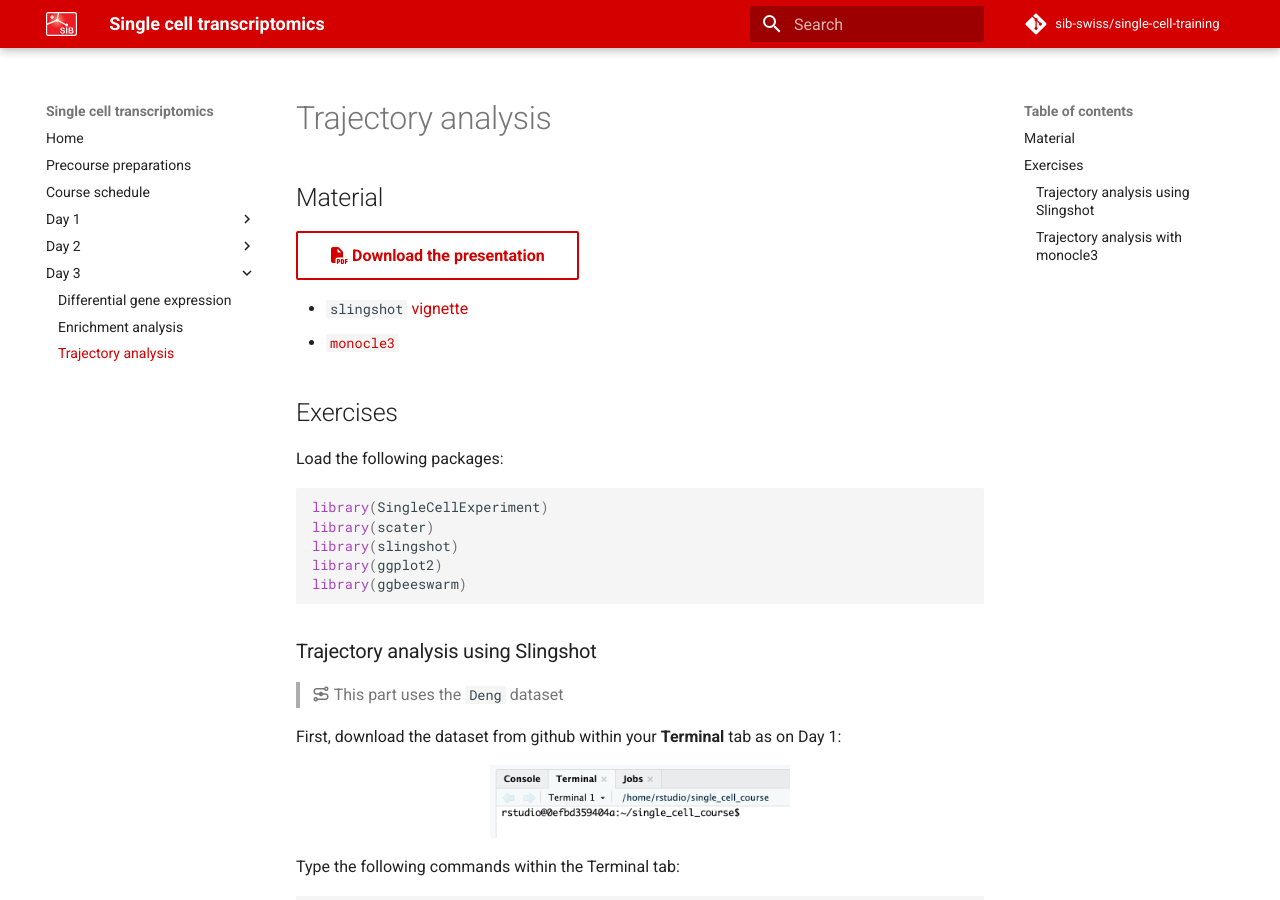
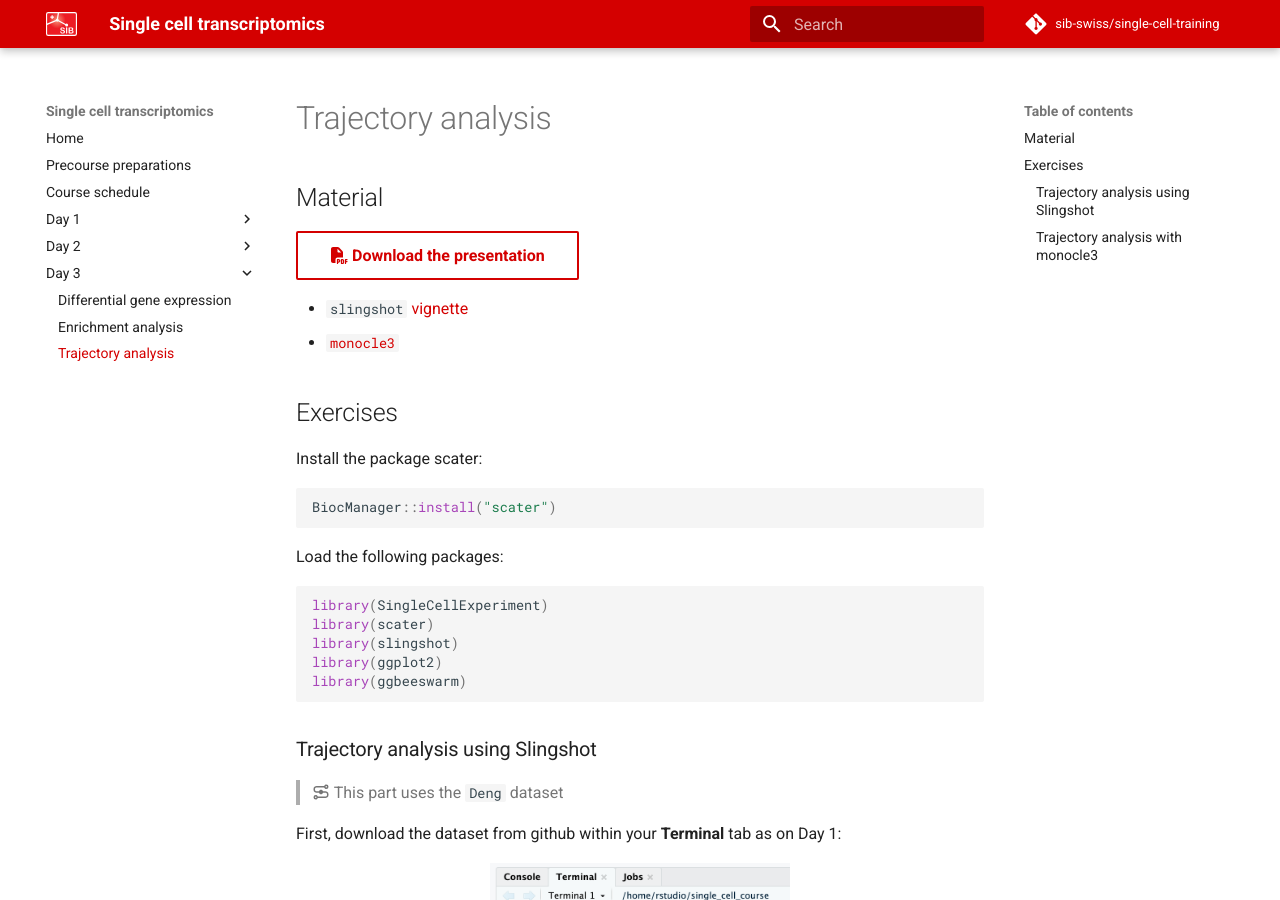
Before and after one commit to sib-swiss/single-cell-training, an MkDocs documentation site: the page built from docs/day3/trajectory_analysis.md, in a window 1280 px wide and 900 px high. Built offline with MkDocs 1.6.1 and Material for MkDocs 9.7.7, drawn with Linux system fonts in a browser that asks for light colours; comment, search, counter and statistics services are not loaded; the version menu is left out.

Commit message:
instllations instructions for scater

````diff
--- a/docs/day3/trajectory_analysis.md
+++ b/docs/day3/trajectory_analysis.md
@@ -7,6 +7,12 @@
 - [`monocle3`](https://cole-trapnell-lab.github.io/monocle3/)
 
 ## Exercises
+
+Install the package scater:
+
+```R
+BiocManager::install("scater")
+```
 
 Load the following packages:
 
````
